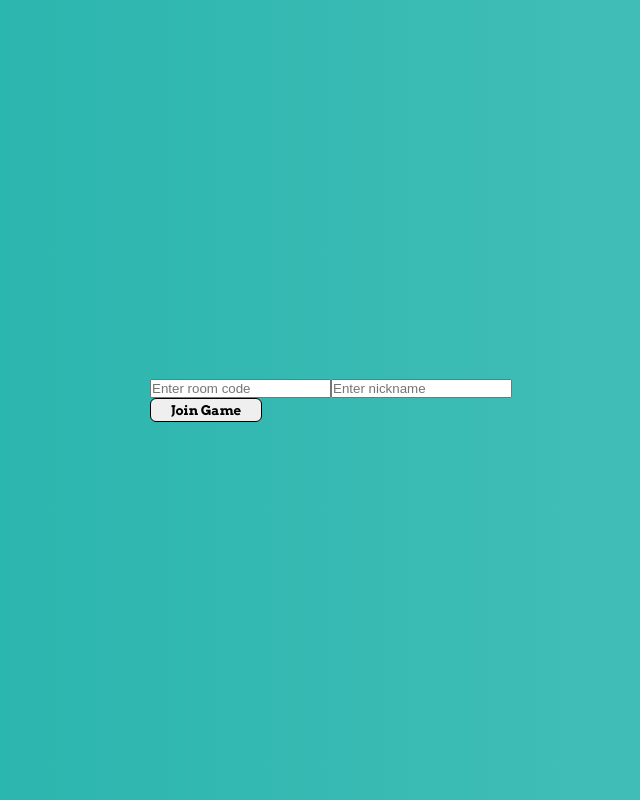
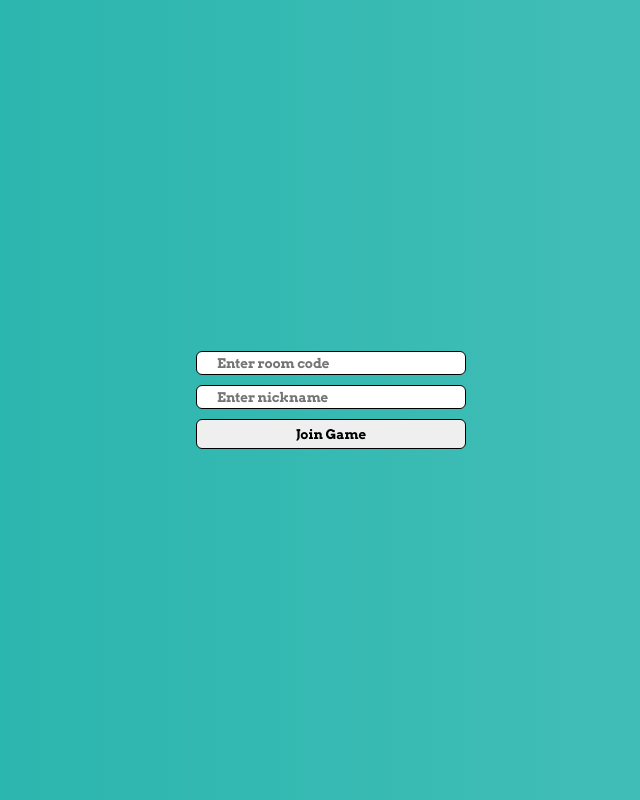
Before and after one commit to bennettgh/nye-game, a React (Vite) app in the folder game-client/: page / in a window 1280 px wide. Shown: the whole page, without its empty margins (309-949 px from the left). Built offline with nearby package versions, Linux system fonts and the light colour scheme.

Commit message:
gitacp command

```diff
--- a/game-client/src/components/Button.tsx
+++ b/game-client/src/components/Button.tsx
@@ -14,9 +14,15 @@ const ButtonContainer = styled.button`
 export const Button = ({
   children,
   onClick,
+  ...props
 }: {
   children: React.ReactNode;
   onClick: (e: React.MouseEvent<HTMLButtonElement>) => void;
+  props?: any;
 }) => {
-  return <ButtonContainer onClick={onClick}>{children}</ButtonContainer>;
+  return (
+    <ButtonContainer onClick={onClick} {...props}>
+      {children}
+    </ButtonContainer>
+  );
 };
--- /dev/null
+++ b/game-client/src/components/Input.tsx
@@ -0,0 +1,19 @@
+import styled from "styled-components";
+
+export const InputContainer = styled.input`
+  display: block;
+  margin-bottom: 10px;
+  font-family: "Arvo";
+  font-weight: 800;
+  font-style: normal;
+  padding: 3px 20px;
+  border-radius: 6px;
+  border: unset;
+  border: 1px solid #000;
+`;
+
+export const Input = ({
+  ...props
+}: React.InputHTMLAttributes<HTMLInputElement>) => {
+  return <InputContainer {...props} />;
+};
--- a/game-client/src/index.css
+++ b/game-client/src/index.css
@@ -2,6 +2,11 @@
   box-sizing: border-box;
   margin: 0;
   padding: 0;
+}
+
+html,
+body {
+  font-size: 16px;
 }
 
 @font-face {
--- a/game-client/src/pages/Menu.tsx
+++ b/game-client/src/pages/Menu.tsx
@@ -1,7 +1,14 @@
 import { useState } from "react";
+import styled from "styled-components";
 import { Button } from "../components/Button";
 import { GradientBackground } from "../components/GradientBackground";
+import { Input } from "../components/Input";
 import { useEventsContext } from "../context/events";
+
+const StyledButton = styled(Button)`
+  width: 100%;
+  padding: 6px 20px;
+`;
 
 export function Menu(): JSX.Element {
   const { joinGame } = useEventsContext();
@@ -18,19 +25,19 @@ export function Menu(): JSX.Element {
   return (
     <GradientBackground>
       <form onSubmit={handleSubmit}>
-        <input
+        <Input
           type="text"
           value={roomCode}
           onChange={(e) => setRoomCode(e.target.value.toUpperCase())}
           placeholder="Enter room code"
         />
-        <input
+        <Input
           type="text"
           value={nickname}
           onChange={(e) => setNickname(e.target.value)}
           placeholder="Enter nickname"
         />
-        <Button onClick={handleSubmit}>Join Game</Button>
+        <StyledButton onClick={handleSubmit}>Join Game</StyledButton>
       </form>
     </GradientBackground>
   );
```
Also changed, not shown: 1 other file (tests, documents, lock files or other folders).
